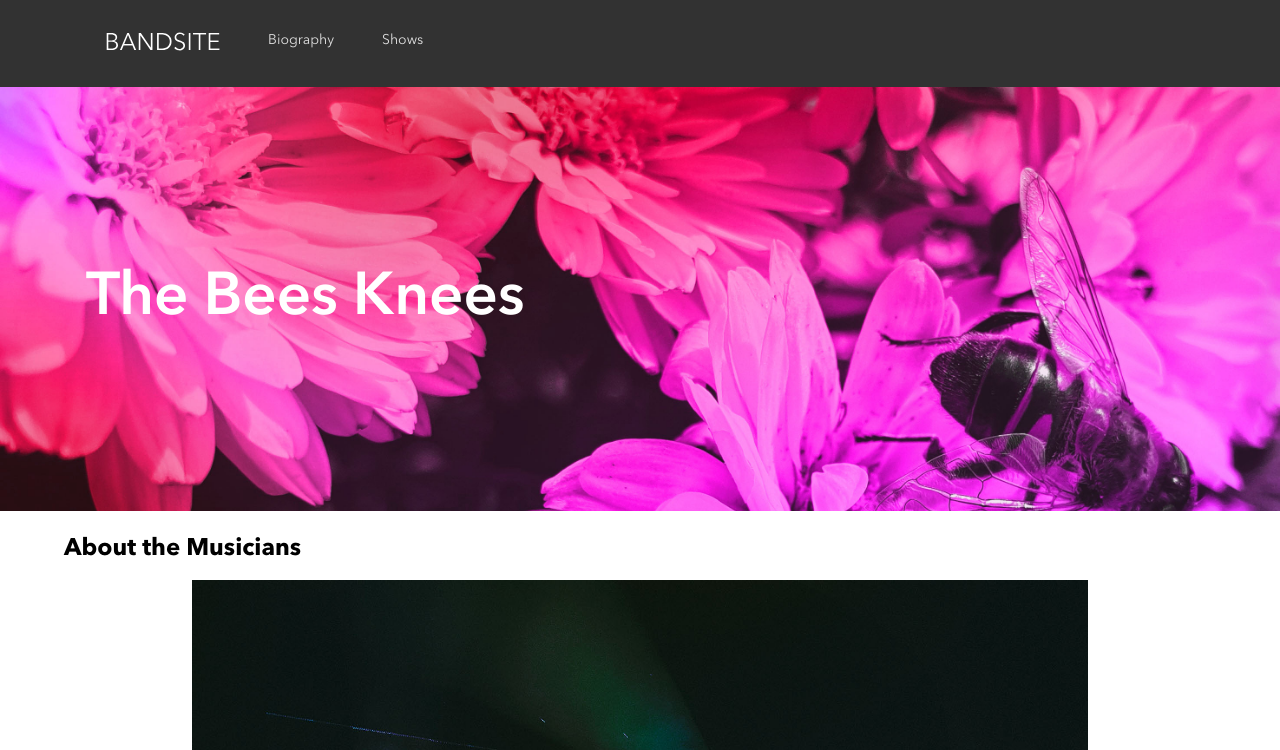
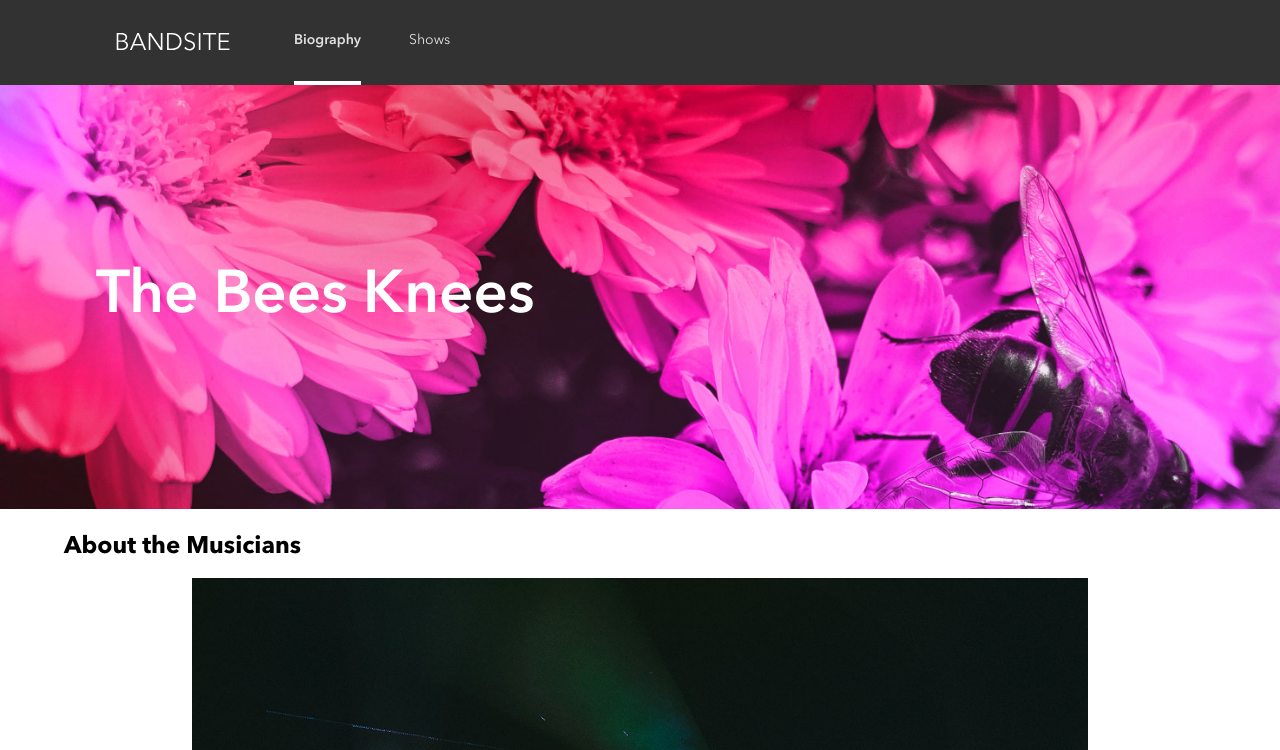
Before and after one commit to Bita-Fotovvat/bandsite, a plain HTML site: page index.html in a window 1280 px wide. Shown: the top 750 px of the page. Drawn offline with Linux system fonts and the light colour scheme.

Commit message:
add some final modifications on header

```diff
--- a/index.html
+++ b/index.html
@@ -13,8 +13,8 @@
             <div class="header__wrapper--logo">
                 <a class= "header__wrapper--link" href="./index.html"><img class="header__wrapper--img" src="./assets/logos/Logo-bandsite.svg" alt="bandsite logo"></a>
             </div>
+
              <nav class="header__wrapper--nav">
-
                     <ul class="nav__list">
                        <div class="header__wrapper--navli">
                         <li class="nav__list--item active">
@@ -25,8 +25,6 @@
                         </li>
                        </div>
                     </ul>
-
-
                </nav>
         </div>
     </header>
@@ -39,7 +37,9 @@
     </section>
 
     <section class="content">
-        <h2 class="content__header">About the Musicians</h2>
+        <div class="content__headerwrapper">
+            <h2 class="content__header">About the Musicians</h2>
+        </div>
         <img src="./assets/images/band.jpg" alt="band photo" class="content__img"/>
         <p class="content__quote1">
             “We push each other to be the best. It’s not uncommon for one of us to say ‘this needs to be better, back to the drawing board’”
@@ -82,9 +82,12 @@ From there, the band has soared, gaining international recognition and ranking i
 </main>
 
 <footer class="footer">
+<div class="footer__mainwrapper">
 
   <div class="footer__wrapper">
-    <h2 class="footer__title">Get in Touch</h2>
+    <div class="footer__titlewrapper">
+        <h2 class="footer__title">Get in Touch</h2>
+    </div>
     <div class="footer__social">
         <a href="http://instagram.com" class="footer__social--link"><img src="./assets/icons/SVG/Icon-instagram.svg" alt="instagram icon" class="footer__social--instagram"></a>
         <a href="http://facebook.com" class="footer__social--link"><img src="./assets/icons/SVG/Icon-facebook.svg" alt="facebook icon" class="footer__social--facebook"></a>
@@ -101,59 +104,53 @@ From there, the band has soared, gaining international recognition and ranking i
 
   <div class="footer__content--wrapper">
 
-    <div class="footer__content--firstpart">
+    <div class="footer__content--one">
         <p class="footer__content--part1">
         Cam Adams
         <br>
         The Bees Knees Management
         </p>
-    </div>
-    <div class="footer__content--secondpart">
+
         <p class="footer__content--part2">
             503 Broadway Penthouse,
             <br>
             New York, NY 10012, USA
         </p>
-    </div>
-    <div class="footer__content--thirdpart">
+
         <p class="footer__content--part3">
             pearl.gregg@limitlessag.com
         </p>
     </div>
-    <div class="footer__content--forthpart">
+    <div class="footer__content--two">
         <p class="footer__content--part4">
             Pearl Gregg
             <br>
             Limitless Artist Group
         </p>
-    </div>
-    <div class="footer__content--fifthpart">
+
         <p class="footer__content--part5">
             Booking Agent for
             <br>
             US / South America / Japan
         </p>
-    </div>
-    <div class="footer__content--sixthpart">
+
         <p class="footer__content--part6">
             pearl.gregg@limitlessag.com
         </p>
     </div>
-    <div class="footer__content--seventhpart">
+    <div class="footer__content--three">
         <p class="footer__content--part7">
             Carson Whyte
             <br>
             ARCH Entertainment
         </p>
-    </div>
-    <div class="footer__content--eighthpart">
+
         <p class="footer__content--part8">
             Booking Agent for
             <br>
             UK / EU / AU
         </p>
-    </div>
-    <div class="footer__content--ninethpart">
+
         <p class="footer__content--part9">
             cwhyte@archentertainment.com
         </p>
@@ -170,6 +167,7 @@ From there, the band has soared, gaining international recognition and ranking i
         Copyright The Bees Knees &#169; 2021 All Rights Reserved
     </p>
 
+</div>
 </footer>
 
 </body>
--- a/styles/bio.scss
+++ b/styles/bio.scss
@@ -16,8 +16,6 @@
 
     @include tablet-and-desktop {
         padding-top: 2rem;
-        padding-bottom: 1rem;
-
     }
 
     &__wrapper{
@@ -44,14 +42,17 @@
             }
         }
         &--navli{
-    // margin: 0.5rem 1rem;
-    padding-bottom: 1rem;
+    // padding-bottom: 1rem;
     display: flex;
-    justify-content: space-around;
+    // justify-content: space-around;
     /*gap: 8rem;*/
     list-style-type: none;
     font-family: Avenir;
     font-size: 0.875rem; /*check*/
+
+    @include tablet-and-desktop {
+        margin-left: 1rem;
+    }
         }
     }
 }
@@ -59,37 +60,50 @@
 
 
 .nav{
+
+    &__link{
+
+        color: $mercury;
+        text-decoration: none;
+
+        @include tablet-and-desktop {
+            // margin-left: 3rem;
+        }
+        }
+
     &__list{
     padding-left: 0;
-      &--item{
-        // width: 50%;
+    width: 100%;
+    text-align: center;
 
-        // &:hover { برای ویژگی های هاور
 
-        //     color: white;
-        //     border-bottom: solid 3px white;
-        // }
+    &--item{
+        padding-bottom: 2rem;
+        width: 50%;
 
-      }
-}
-    &__link{
+        @include tablet-and-desktop {
+            margin-left: 3rem;
+        }
 
-    color: $mercury;
-    text-decoration: none;
+        &:hover{
+            color: $white;
+            border-bottom: solid 4px $white;
+            @include tablet-and-desktop {
 
-    @include tablet-and-desktop {
-        margin-left: 3rem;
-    }
+
+            }
+
+          }
     }
 }
 
-// .nav__link:hover{
-//     color: white;
-//     text-decoration: underline;
+}
 
-//     // // text-decoration: underline;
-//     // border-bottom-width: 50%;
-// }
+.active{
+    color: $white;
+    font-weight: 600;
+border-bottom: solid 4px $white;
+}
 
 
 
@@ -193,6 +207,11 @@
 
 
 .content{
+
+    // &__headerwrapper{
+    //     max-width: $wrapper-max-width;
+    // }
+
     &__header{
         font-family: Avenir;
         font-size: 1.5rem;
@@ -226,7 +245,7 @@
 
         font-family: Avenir;
         font-size: 0.875rem;
-        font-weight: 600;
+        font-weight: 700;
         line-height: 1.5rem;
 
         @include tablet-and-desktop {
@@ -244,7 +263,7 @@
     }
 
     &__subheader{
-        margin: 1rem;
+        padding: 1.5rem 1rem 0 1rem;
         font-family: Avenir;
         font-size: 0.875rem;
         font-weight: 600;
@@ -260,11 +279,11 @@
     }
 
     &__text1{
-        margin: 1rem;
+        padding: 1rem;
         font-family: Avenir;
-        font-size: 0.8125rem;
+        font-size: 0.823rem; /*0.813 or 13px is round!*/
         line-height: 1.125rem;
-        font-weight: 300;
+        font-weight: 600;
 
         @include tablet-and-desktop {
             font-size: 0.875rem;
@@ -336,6 +355,12 @@
 .footer{
     background-color: $bandsite-black;
 
+    &__wrapper{
+        @include tablet-and-desktop {
+            display: flex;
+                }
+    }
+
     &__title{
         display: inline-block;
         color: $white;
@@ -345,25 +370,39 @@
         padding-top: 1.5rem;
         padding-left: 1rem;
         padding-bottom: 1rem;
+
+        @include tablet-and-desktop {
+        padding-top: 3rem;
+        padding-left: 2.25rem;
+        font-size: 36px;
+
+
+                }
     }
 
     &__social{
         display: flex;
         gap: 2rem;
         padding-left: 1rem;
+        padding-top: 0;
 
         @include tablet-and-desktop {
-            width: 30%;
+            padding-top: 3.75rem;
+            padding-left: 2rem;
+            // width: 30%;
                 }
         }
-    }
+
 
     &__logo{
         &__desktoptablet--img{
             display: none;
 
             @include tablet-and-desktop {
-            display: block;
+            display: inline-block;
+            padding-top: 3.75rem;
+            padding-left: 120%; /*might change*/
+            padding-right: 3rem;
             // padding-top: 4rem;
             // padding-left: 1rem;
             // padding-bottom: 1rem;
@@ -402,6 +441,15 @@
             padding-left: 1rem;
             padding-top: 1rem;
         }
+
+        &--wrapper{
+            @include tablet-and-desktop {
+                display: flex;
+                justify-content: space-around;
+                padding-bottom: 2.25rem;
+                    }
+        }
+
     }
 
     &__copyright{
@@ -411,7 +459,19 @@
         font-weight: 400;
         line-height: 1.125rem;
         padding-left: 1rem;
-        padding-top: 1rem;
         padding-bottom: 1rem;
+
+        @include tablet-and-desktop {
+            font-size: 0.875rem;
+            padding-left: 3rem;
+            padding-bottom: 40px;
+                }
+    }
+
+    &__mainwrapper{
+        @include tablet-and-desktop {
+            max-width: $wrapper-max-width;
+            margin: auto;
+                }
     }
 }
--- a/styles/partials/_variables.scss
+++ b/styles/partials/_variables.scss
@@ -1,7 +1,7 @@
 $tablet-breakpoint: 768px;
 $desktop-breakpoint: 1280px;
 
-$wrapper-max-width: 1140px;
+$wrapper-max-width: 1120px;
 
 $bandsite-black: #323232;
 $mercury: #E1E1E1;
```
Also changed, not shown: styles/bio.css.
